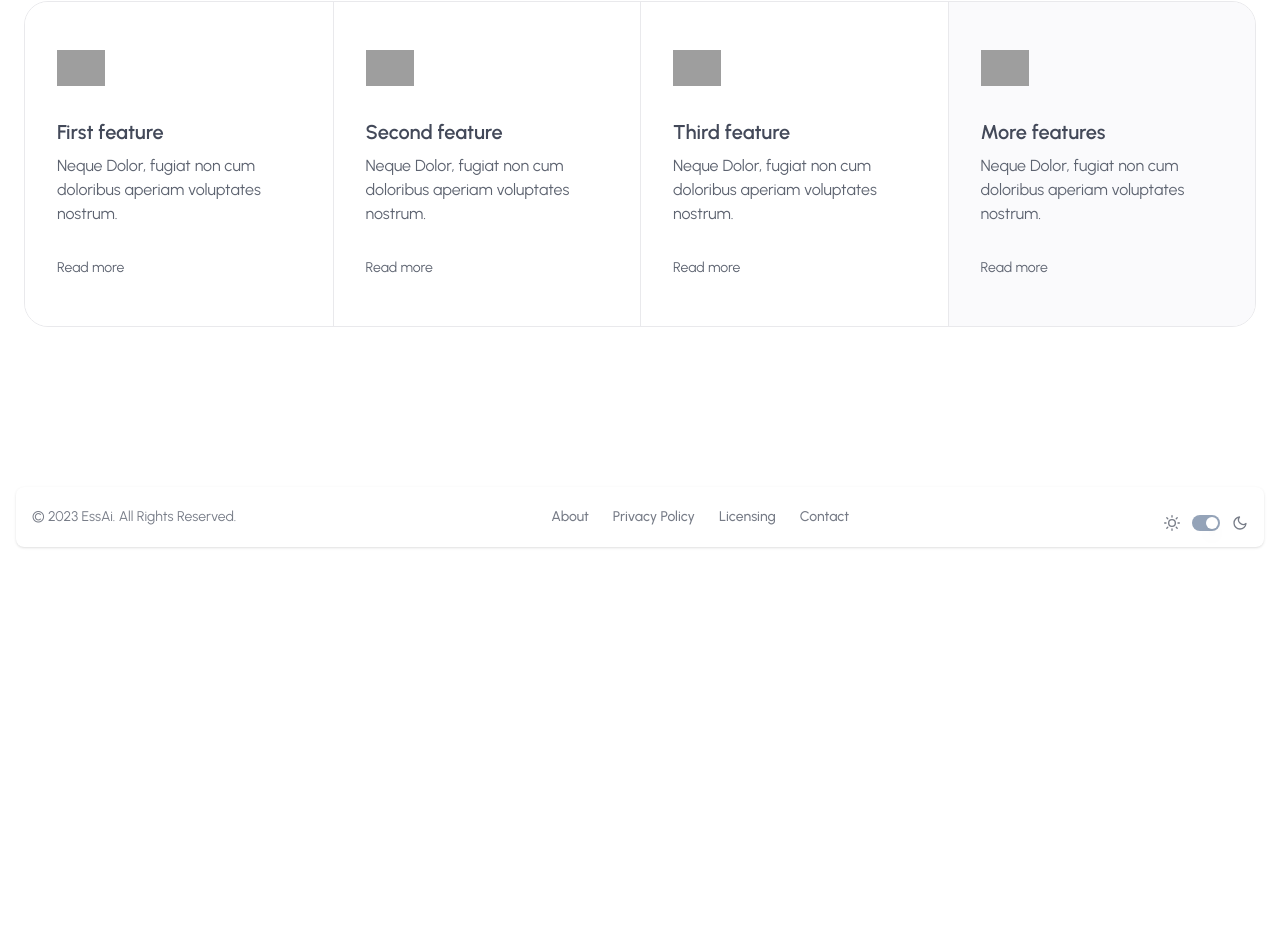
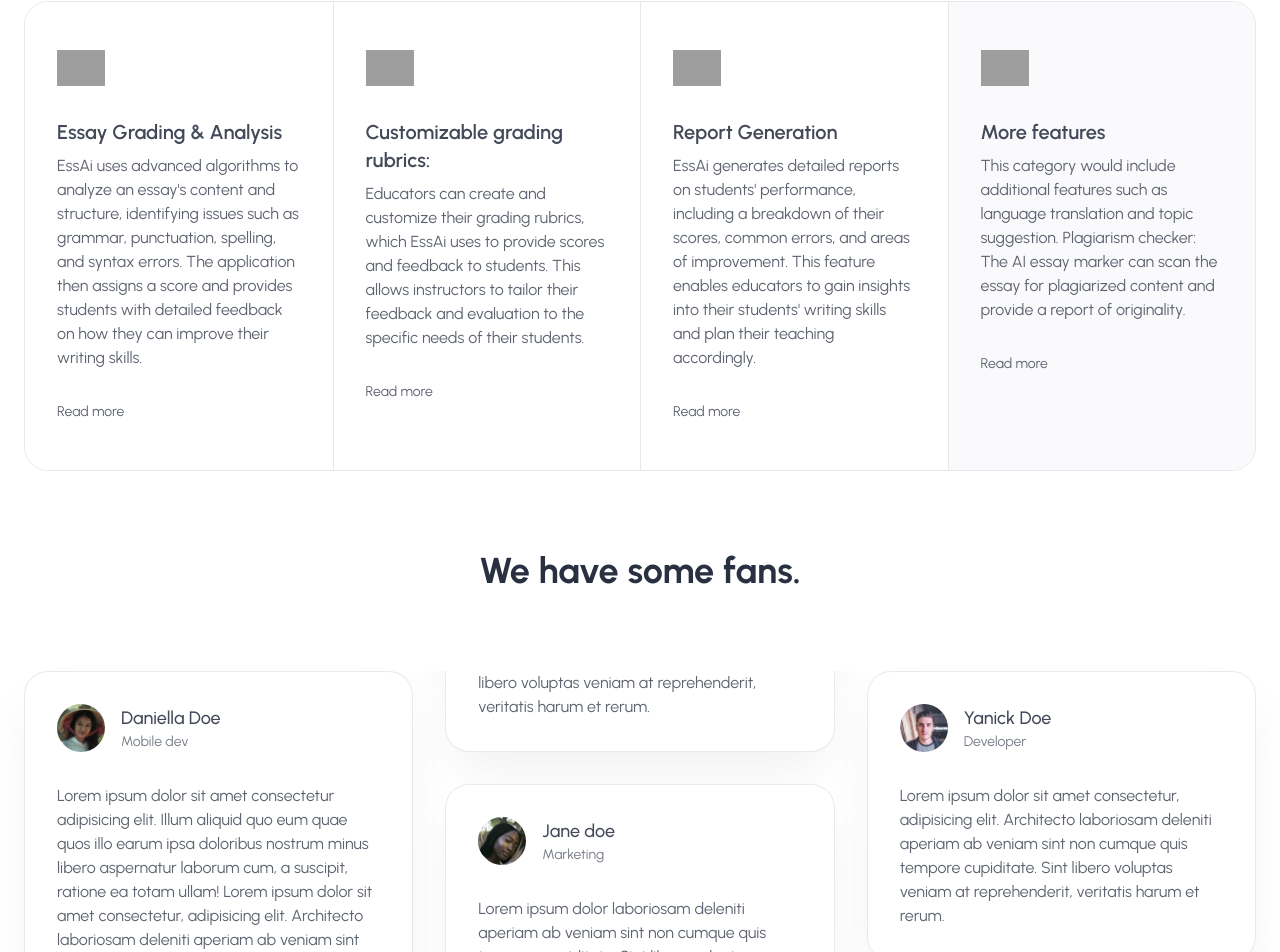
Before and after one commit to Ess-ai/essai, a React (Vite) app: page / in a window 1280 px wide. Shown: the part 1605-2557 px from the top of the page. Before the commit the page ends 2168 px from the top, so only its background shows below. Built offline with nearby package versions, Linux system fonts and the light colour scheme; grey boxes are pictures that could not be loaded.

Commit message:
Testimonials, DarkMode hooks, Features info.

```diff
--- a/index.html
+++ b/index.html
@@ -1,27 +1,11 @@
 <!DOCTYPE html>
-<html lang="en">
+<html lang="en" class="dark">
   <head>
     <meta charset="UTF-8" />
     <link rel="icon" type="image/svg+xml" href="https://avatars.githubusercontent.com/u/130801212?s=200&v=4" />
     <meta name="viewport" content="width=device-width, initial-scale=1.0" />
     <title>ESSAi</title>
 		<link href="https://fonts.googleapis.com/css2?family=Urbanist:wght@400;500;600;700&display=swap" rel="stylesheet">
-    <script>
-      if (localStorage.theme === 'dark' || (!('theme' in localStorage) && window.matchMedia('(prefers-color-scheme: dark)').matches)) {
-        document.documentElement.classList.add('dark')
-      } else {
-        document.documentElement.classList.remove('dark')
-      }
-
-      // Whenever the user explicitly chooses light mode
-      localStorage.theme = 'light'
-
-      // Whenever the user explicitly chooses dark mode
-      localStorage.theme = 'dark'
-
-      // Whenever the user explicitly chooses to respect the OS preference
-      localStorage.removeItem('theme')
-    </script>
   </head>
   <body class="bg-white dark:bg-gray-900">
     <div id="root"></div>
--- a/src/components/Features.tsx
+++ b/src/components/Features.tsx
@@ -31,10 +31,10 @@
 
                     <div className="space-y-2">
                         <h5 className="text-xl font-semibold text-gray-700 dark:text-white transition group-hover:text-secondary">
-                            First feature
+                            Essay Grading & Analysis
                         </h5>
                         <p className="text-gray-600 dark:text-gray-300">
-                            Neque Dolor, fugiat non cum doloribus aperiam voluptates nostrum.
+                            EssAi uses advanced algorithms to analyze an essay's content and structure, identifying issues such as grammar, punctuation, spelling, and syntax errors. The application then assigns a score and provides students with detailed feedback on how they can improve their writing skills.
                         </p>
                     </div>
                     <a href="#" className="flex items-center justify-between group-hover:text-secondary">
@@ -57,10 +57,10 @@
 
                     <div className="space-y-2">
                         <h5 className="text-xl font-semibold text-gray-700 dark:text-white transition group-hover:text-secondary">
-                            Second feature
+                            Customizable grading rubrics:
                         </h5>
                         <p className="text-gray-600 dark:text-gray-300">
-                            Neque Dolor, fugiat non cum doloribus aperiam voluptates nostrum.
+                            Educators can create and customize their grading rubrics, which EssAi uses to provide scores and feedback to students. This allows instructors to tailor their feedback and evaluation to the specific needs of their students.
                         </p>
                     </div>
                     <a href="#" className="flex items-center justify-between group-hover:text-secondary">
@@ -85,10 +85,10 @@
                         <h5
                         className="text-xl font-semibold text-gray-700 dark:text-white transition group-hover:text-secondary"
                         >
-                        Third feature
+                            Report Generation
                         </h5>
                         <p className="text-gray-600 dark:text-gray-300">
-                        Neque Dolor, fugiat non cum doloribus aperiam voluptates nostrum.
+                            EssAi generates detailed reports on students' performance, including a breakdown of their scores, common errors, and areas of improvement. This feature enables educators to gain insights into their students' writing skills and plan their teaching accordingly.
                         </p>
                     </div>
                     <a href="#" className="flex items-center justify-between group-hover:text-secondary">
@@ -120,7 +120,7 @@
                         More features
                         </h5>
                         <p className="text-gray-600 dark:text-gray-300">
-                        Neque Dolor, fugiat non cum doloribus aperiam voluptates nostrum.
+                            This category would include additional features such as language translation and topic suggestion. Plagiarism checker: The AI essay marker can scan the essay for plagiarized content and provide a report of originality.
                         </p>
                     </div>
                     <a href="#" className="flex items-center justify-between group-hover:text-secondary">
--- /dev/null
+++ b/src/components/Testimonials.tsx
@@ -0,0 +1,69 @@
+import React from 'react'
+
+const Testimonials = () => {
+  return (
+    <>
+        <div className="text-gray-600 dark:text-gray-300" id="testimonials">
+            <div className="max-w-7xl mx-auto px-6 md:px-12 xl:px-6">
+                <div className="mb-20 space-y-4 px-6 md:px-0">
+                    <h2 className="text-center text-2xl font-bold text-gray-800 dark:text-white md:text-4xl">
+                        We have some fans.
+                    </h2>
+                </div>
+                <div className="md:columns-2 lg:columns-3 gap-8 space-y-8">
+                    <div className="aspect-auto p-8 border border-gray-100 rounded-3xl bg-white dark:bg-gray-800 dark:border-gray-700 shadow-2xl shadow-gray-600/10 dark:shadow-none">
+                        <div className="flex gap-4">
+                            <img className="w-12 h-12 rounded-full" src="./images/avatars/avatar.webp" alt="user avatar" width="400" height="400" loading="lazy"/>
+                            <div>
+                                <h6 className="text-lg font-medium text-gray-700 dark:text-white">
+                                    Daniella Doe
+                                </h6>
+                                <p className="text-sm text-gray-500 dark:text-gray-300">
+                                    Mobile dev
+                                </p>
+                            </div>
+                        </div>
+                        <p className="mt-8">
+                            Lorem ipsum dolor sit amet consectetur adipisicing elit. Illum aliquid quo eum quae quos illo earum ipsa doloribus nostrum minus libero aspernatur laborum cum, a suscipit, ratione ea totam ullam! Lorem ipsum dolor sit amet consectetur, adipisicing elit. Architecto laboriosam deleniti aperiam ab veniam sint non cumque quis tempore cupiditate. Sint libero voluptas veniam at reprehenderit, veritatis harum et rerum.
+                        </p>
+                    </div>
+                    <div className="aspect-auto p-8 border border-gray-100 rounded-3xl bg-white dark:bg-gray-800 dark:border-gray-700 shadow-2xl shadow-gray-600/10 dark:shadow-none">
+                        <div className="flex gap-4">
+                            <img className="w-12 h-12 rounded-full" src="./images/avatars/avatar-1.webp" alt="user avatar" width="200" height="200" loading="lazy"/>
+                            <div>
+                                <h6 className="text-lg font-medium text-gray-700 dark:text-white">
+                                    Jane doe
+                                </h6>
+                                <p className="text-sm text-gray-500 dark:text-gray-300">
+                                    Marketing
+                                </p>
+                            </div>
+                        </div>
+                        <p className="mt-8">
+                            Lorem ipsum dolor laboriosam deleniti aperiam ab veniam sint non cumque quis tempore cupiditate. Sint libero voluptas veniam at reprehenderit, veritatis harum et rerum.
+                        </p>
+                    </div>
+                    <div className="aspect-auto p-8 border border-gray-100 rounded-3xl bg-white dark:bg-gray-800 dark:border-gray-700 shadow-2xl shadow-gray-600/10 dark:shadow-none">
+                        <div className="flex gap-4">
+                            <img className="w-12 h-12 rounded-full" src="./images/avatars/avatar-2.webp" alt="user avatar" width="200" height="200" loading="lazy"/>
+                            <div>
+                                <h6 className="text-lg font-medium text-gray-700 dark:text-white">
+                                    Yanick Doe
+                                </h6>
+                                <p className="text-sm text-gray-500 dark:text-gray-300">
+                                    Developer
+                                </p>
+                            </div>
+                        </div>
+                        <p className="mt-8">
+                            Lorem ipsum dolor sit amet consectetur, adipisicing elit. Architecto laboriosam deleniti aperiam ab veniam sint non cumque quis tempore cupiditate. Sint libero voluptas veniam at reprehenderit, veritatis harum et rerum.
+                        </p>
+                    </div>
+                </div>
+            </div>
+        </div>
+    </>
+  )
+}
+
+export default Testimonials
--- a/src/components/index.ts
+++ b/src/components/index.ts
@@ -2,10 +2,12 @@
 import Footer from "./Footer";
 import Header from "./Header";
 import Preview from "./Preview";
+import Testimonials from "./Testimonials";
 
 export{
     Header,
     Footer,
     Features,
-    Preview
+    Preview,
+    Testimonials
 }
--- /dev/null
+++ b/src/hooks/darkMode.ts
@@ -0,0 +1,17 @@
+import { useEffect, useState } from "react";
+
+export const darkMode = () => {
+  const [theme, setTheme] = useState(localStorage.theme);
+  const colorTheme = theme === 'dark' ? 'dark' : 'light'
+
+  useEffect(() => {
+    const root =window.document.documentElement
+    root.classList.remove(theme)
+    root.classList.add(colorTheme)
+
+    localStorage.setItem('theme', theme)
+  }, [theme, colorTheme])
+
+  return [colorTheme, setTheme]
+
+}
--- a/src/pages/App.tsx
+++ b/src/pages/App.tsx
@@ -1,5 +1,5 @@
 import { useState } from 'react'
-import { Features, Footer, Header, Preview } from '../components'
+import { Features, Footer, Header, Preview, Testimonials } from '../components'
 import Hero from '../components/Hero'
 
 function App() {
@@ -10,6 +10,7 @@
         <Hero/>
         <Preview/>
         <Features/>
+        <Testimonials/>
       </main>
       <Footer/>
     </>
--- a/tailwind.config.js
+++ b/tailwind.config.js
@@ -1,6 +1,6 @@
 /** @type {import('tailwindcss').Config} */
 module.exports = {
-  content: ['./src/**/*.{html,js,jsx,md,mdx,svelte,ts,tsx,vue}'],
+  content: ['./src/**/*.{html,js,jsx,ts,tsx}'],
   presets: [],
   darkMode: ['class', '[data-mode="dark"]'], // or 'class'
   theme: {
```
Also changed, not shown: src/components/ThemeSwitcher.tsx (added, +34 -0 lines).
